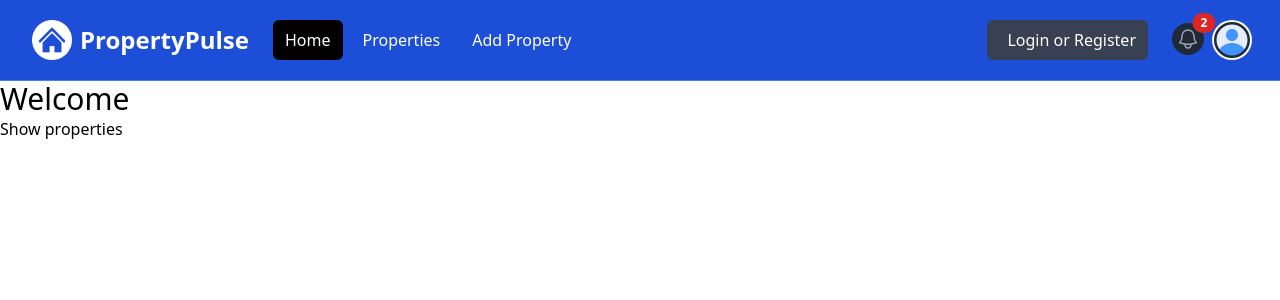
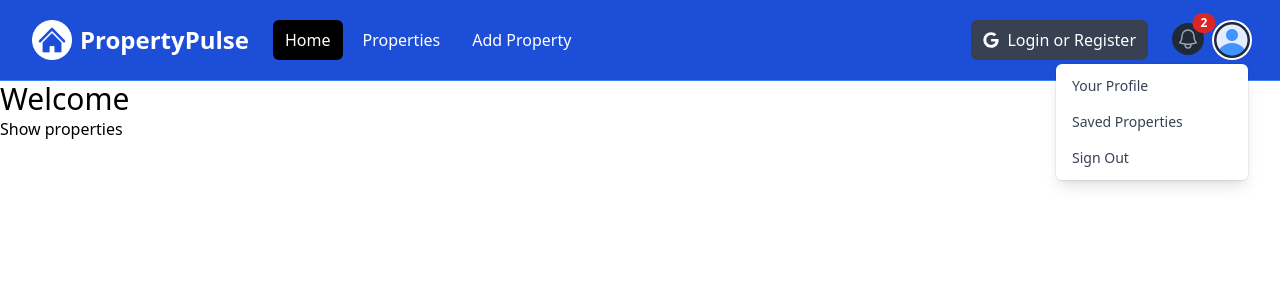
Before and after one commit to daniloitagyba/property-pulse, a Next.js app: page / in a window 1280 px wide. Both pictures are taken after a click on the button "Open user menu". Shown: the top 300 px of the page. Built offline with nearby package versions, Linux system fonts and the light colour scheme.

Commit message:
feat: navbar

```diff
--- a/components/NavBar.jsx
+++ b/components/NavBar.jsx
@@ -1,9 +1,15 @@
-import React from "react";
+"use client";
+import { useState } from "react";
 import Image from "next/image";
+import Link from "next/link";
 import logo from "@/assets/images/logo-white.png";
 import profileDefault from "@/assets/images/profile.png";
+import { FaGoogle } from "react-icons/fa";
 
-const NavBar = () => {
+const Navbar = () => {
+  const [isMobileMenuOpen, setIsMobileMenuOpen] = useState(false);
+  const [isProfileMenuOpen, setIsProfileMenuOpen] = useState(false);
+
   return (
     <nav className="bg-blue-700 border-b border-blue-500">
       <div className="mx-auto max-w-7xl px-2 sm:px-6 lg:px-8">
@@ -16,6 +22,7 @@
               className="relative inline-flex items-center justify-center rounded-md p-2 text-gray-400 hover:bg-gray-700 hover:text-white focus:outline-none focus:ring-2 focus:ring-inset focus:ring-white"
               aria-controls="mobile-menu"
               aria-expanded="false"
+              onClick={() => setIsMobileMenuOpen((prev) => !prev)}
             >
               <span className="absolute -inset-0.5"></span>
               <span className="sr-only">Open main menu</span>
@@ -38,34 +45,34 @@
 
           <div className="flex flex-1 items-center justify-center md:items-stretch md:justify-start">
             {/* <!-- Logo --> */}
-            <a className="flex flex-shrink-0 items-center" href="/index.html">
+            <Link className="flex flex-shrink-0 items-center" href="/">
               <Image className="h-10 w-auto" src={logo} alt="PropertyPulse" />
 
               <span className="hidden md:block text-white text-2xl font-bold ml-2">
                 PropertyPulse
               </span>
-            </a>
+            </Link>
             {/* <!-- Desktop Menu Hidden below md screens --> */}
             <div className="hidden md:ml-6 md:block">
               <div className="flex space-x-2">
-                <a
-                  href="/index.html"
+                <Link
+                  href="/"
                   className="text-white bg-black hover:bg-gray-900 hover:text-white rounded-md px-3 py-2"
                 >
                   Home
-                </a>
-                <a
-                  href="/properties.html"
+                </Link>
+                <Link
+                  href="/properties"
                   className="text-white hover:bg-gray-900 hover:text-white rounded-md px-3 py-2"
                 >
                   Properties
-                </a>
-                <a
-                  href="/add-property.html"
+                </Link>
+                <Link
+                  href="/properties/add"
                   className="text-white hover:bg-gray-900 hover:text-white rounded-md px-3 py-2"
                 >
                   Add Property
-                </a>
+                </Link>
               </div>
             </div>
           </div>
@@ -74,7 +81,7 @@
           <div className="hidden md:block md:ml-6">
             <div className="flex items-center">
               <button className="flex items-center text-white bg-gray-700 hover:bg-gray-900 hover:text-white rounded-md px-3 py-2">
-                <i className="fa-brands fa-google text-white mr-2"></i>
+                <FaGoogle className="text-white mr-2" />
                 <span>Login or Register</span>
               </button>
             </div>
@@ -82,7 +89,7 @@
 
           {/* <!-- Right Side Menu (Logged In) --> */}
           <div className="absolute inset-y-0 right-0 flex items-center pr-2 md:static md:inset-auto md:ml-6 md:pr-0">
-            <a href="messages.html" className="relative group">
+            <Link href="/messages" className="relative group">
               <button
                 type="button"
                 className="relative rounded-full bg-gray-800 p-1 text-gray-400 hover:text-white focus:outline-none focus:ring-2 focus:ring-white focus:ring-offset-2 focus:ring-offset-gray-800"
@@ -108,7 +115,7 @@
                 2
                 {/* <!-- Replace with the actual number of notifications --> */}
               </span>
-            </a>
+            </Link>
             {/* <!-- Profile dropdown button --> */}
             <div className="relative ml-3">
               <div>
@@ -118,6 +125,7 @@
                   id="user-menu-button"
                   aria-expanded="false"
                   aria-haspopup="true"
+                  onClick={() => setIsProfileMenuOpen((prev) => !prev)}
                 >
                   <span className="absolute -inset-1.5"></span>
                   <span className="sr-only">Open user menu</span>
@@ -130,76 +138,78 @@
               </div>
 
               {/* <!-- Profile dropdown --> */}
+              {isProfileMenuOpen && (
                 <div
                   id="user-menu"
-                className="hidden absolute right-0 z-10 mt-2 w-48 origin-top-right rounded-md bg-white py-1 shadow-lg ring-1 ring-black ring-opacity-5 focus:outline-none"
+                  className="absolute right-0 z-10 mt-2 w-48 origin-top-right rounded-md bg-white py-1 shadow-lg ring-1 ring-black ring-opacity-5 focus:outline-none"
                   role="menu"
                   aria-orientation="vertical"
                   aria-labelledby="user-menu-button"
                   tabIndex="-1"
                 >
-                <a
-                  href="/profile.html"
+                  <Link
+                    href="/profile"
                     className="block px-4 py-2 text-sm text-gray-700"
                     role="menuitem"
                     tabIndex="-1"
                     id="user-menu-item-0"
                   >
                     Your Profile
-                </a>
-                <a
-                  href="saved-properties.html"
+                  </Link>
+                  <Link
+                    href="/properties/saved"
                     className="block px-4 py-2 text-sm text-gray-700"
                     role="menuitem"
                     tabIndex="-1"
                     id="user-menu-item-2"
                   >
                     Saved Properties
-                </a>
-                <a
-                  href="#"
+                  </Link>
+                  <button
                     className="block px-4 py-2 text-sm text-gray-700"
                     role="menuitem"
                     tabIndex="-1"
                     id="user-menu-item-2"
                   >
                     Sign Out
-                </a>
+                  </button>
                 </div>
+              )}
             </div>
           </div>
         </div>
       </div>
 
       {/* <!-- Mobile menu, show/hide based on menu state. --> */}
-      <div className="hidden" id="mobile-menu">
+      {isMobileMenuOpen && (
+        <div id="mobile-menu">
           <div className="space-y-1 px-2 pb-3 pt-2">
-          <a
-            href="/index.html"
+            <Link
+              href="/"
               className="bg-gray-900 text-white block rounded-md px-3 py-2 text-base font-medium"
             >
               Home
-          </a>
-          <a
-            href="/properties.html"
+            </Link>
+            <Link
+              href="/properties"
               className="text-gray-300 hover:bg-gray-700 hover:text-white block rounded-md px-3 py-2 text-base font-medium"
             >
               Properties
-          </a>
-          <a
-            href="/add-property.html"
+            </Link>
+            <Link
+              href="/properties/add"
               className="text-gray-300 hover:bg-gray-700 hover:text-white block rounded-md px-3 py-2 text-base font-medium"
             >
               Add Property
-          </a>
+            </Link>
             <button className="flex items-center text-white bg-gray-700 hover:bg-gray-900 hover:text-white rounded-md px-3 py-2 my-4">
-            <i className="fa-brands fa-google mr-2"></i>
+              <FaGoogle className="text-white -mr-2" />
               <span>Login or Register</span>
             </button>
           </div>
         </div>
+      )}
     </nav>
   );
 };
-
-export default NavBar;
+export default Navbar;
--- a/package.json
+++ b/package.json
@@ -9,9 +9,10 @@
     "lint": "next lint"
   },
   "dependencies": {
+    "next": "14.1.0",
     "react": "^18",
     "react-dom": "^18",
-    "next": "14.1.0"
+    "react-icons": "^5.5.0"
   },
   "devDependencies": {
     "autoprefixer": "^10.0.1",
```
Also changed, not shown: 1 other file (tests, documents, lock files or other folders). Lines whose indentation alone changed are shown as unchanged.
